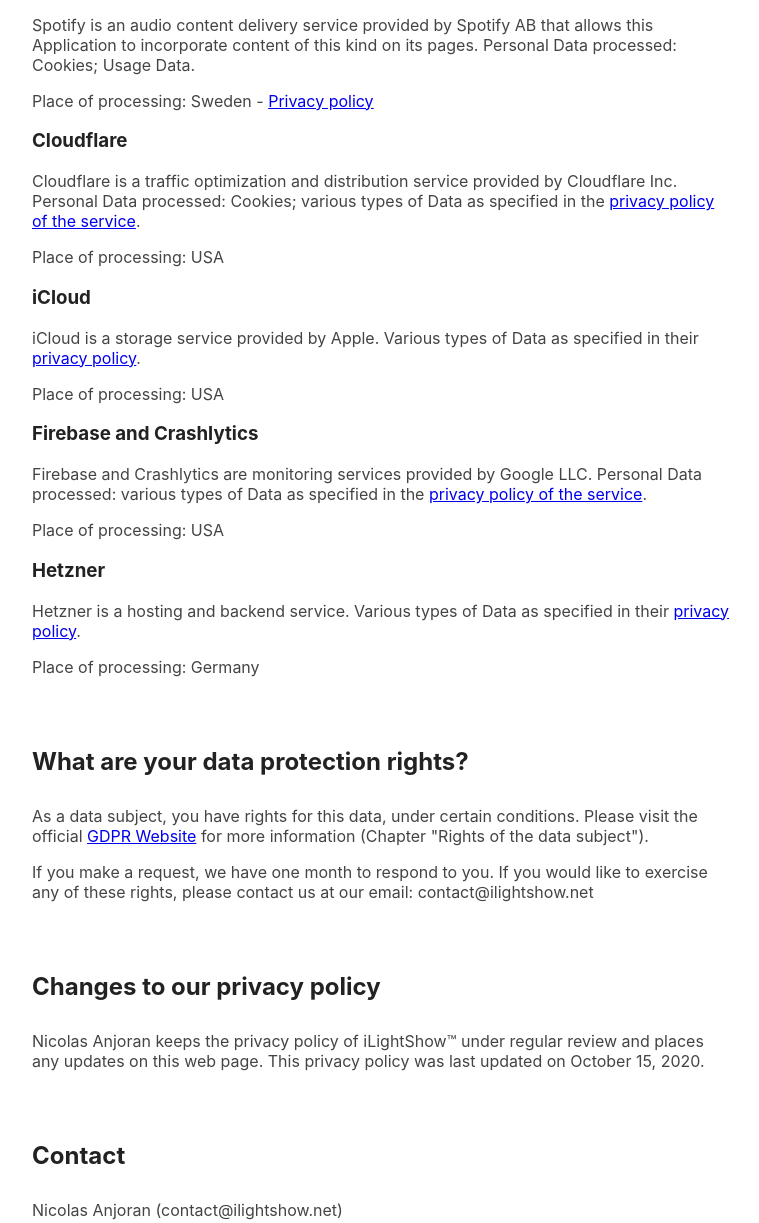
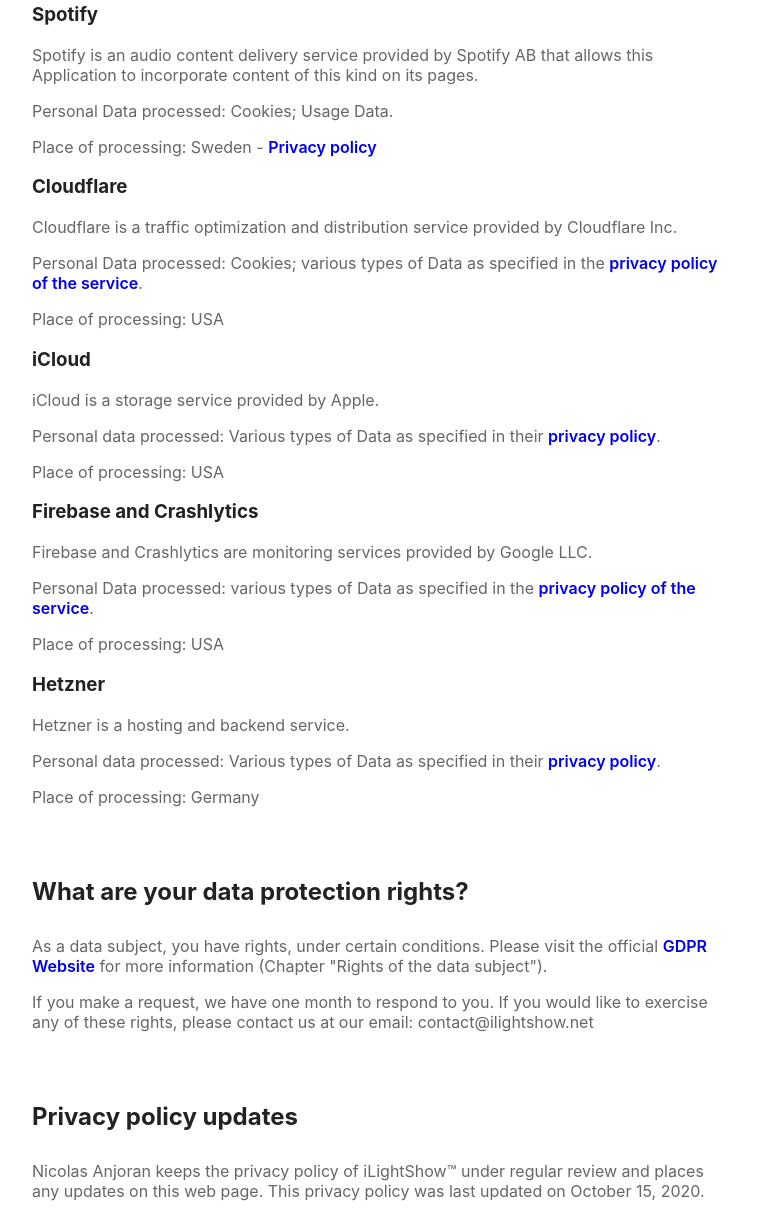
Before and after one commit to ilightshow/privacy-policy, a website: page index.html in a window 1280 px wide. Shown: the part 1378-2601 px from the top of the page, without its empty margins (258-1017 px from the left). Drawn offline with Linux system fonts and the light colour scheme.

Commit message:
Format updated

```diff
--- a/index.html
+++ b/index.html
@@ -7,10 +7,33 @@
     <title>Privacy Policy of iLightShow</title>
     <style>
         /* System Fonts as used by Medium and WordPress */
+
+        a {
+            font-weight: 600;
+        }
+
+        a:link {
+            text-decoration: none;
+        }
+
+        a:visited {
+            text-decoration: none;
+        }
+
+        a:hover {
+            text-decoration: underline;
+        }
+
+        a:active {
+            text-decoration: underline;
+        }
+
         body {
+
             padding: 20px;
             max-width: 700px;
             margin: auto;
+            margin-bottom: 100px;
             color: #222222;
             /* text-align: justify; */
             text-justify: auto;
@@ -18,11 +41,14 @@
         }
 
         p {
-            color: #444444;
+            color: #666666;
         }
 
         h1 {
+            /* font-weight: 500; */
+            color: #444444;
             text-align: center;
+            padding-bottom: 30px;
         }
 
         p:first-of-type {
@@ -37,6 +63,11 @@
         h2 {
             margin-bottom: 30px;
         }
+
+        h1 strong {
+            color: #222222;
+            border-bottom: #888888 solid 3px;
+        }
     </style>
 </head>
 
@@ -45,7 +76,7 @@
 <p>iLightShow™ is an app developed by Nicolas Anjoran. This privacy policy explains how your data is used when you use an iLightShow™ app/service.</p>
 <h2 id="summary">Summary 📝</h2>
 <p>Your privacy is important to us, iLightShow only collects the minimum amount of data required to make the app/service work. Most of the data used by the app isn't collected at all and only used locally on your device (like the music playback or microphone audio levels).</p>
-<p>If you have any question, feel free to reach out to me at contact@ilightshow.net</p>
+<p>If you have any question, feel free to reach out to me at contact@ilightshow.net.</p>
 <p><br><br><hr></p>
 <h2 id="whatdatadowecollectwhyandhowdowecollectit">What data do we collect, why and how do we collect it?</h2>
 <h3 id="spotifyusernameid">Spotify username/ID</h3>
@@ -60,30 +91,30 @@
 <p>Transfers of your data are encrypted using the HTTPS protocol. Your data is stored on our servers, which are configured to prevent unauthorized access and are regularly updated for security patches.</p>
 <h2 id="thirdpartyservices">Third-party services</h2>
 <h3 id="spotify">Spotify</h3>
-<p>Spotify is an audio content delivery service provided by Spotify AB that allows this Application to incorporate content of this kind on its pages.
-Personal Data processed: Cookies; Usage Data.</p>
+<p>Spotify is an audio content delivery service provided by Spotify AB that allows this Application to incorporate content of this kind on its pages.</p>
+<p>Personal Data processed: Cookies; Usage Data.</p>
 <p>Place of processing: Sweden - <a href="https://www.spotify.com/us/legal/privacy-policy">Privacy policy</a></p>
 <h3 id="cloudflare">Cloudflare</h3>
-<p>Cloudflare is a traffic optimization and distribution service provided by Cloudflare Inc.
-Personal Data processed: Cookies; various types of Data as specified in the <a href="https://www.cloudflare.com/privacypolicy/">privacy policy of the service</a>.</p>
+<p>Cloudflare is a traffic optimization and distribution service provided by Cloudflare Inc.</p>
+<p>Personal Data processed: Cookies; various types of Data as specified in the <a href="https://www.cloudflare.com/privacypolicy/">privacy policy of the service</a>.</p>
 <p>Place of processing: USA</p>
 <h3 id="icloud">iCloud</h3>
-<p>iCloud is a storage service provided by Apple.
-Various types of Data as specified in their <a href="https://www.apple.com/legal/privacy">privacy policy</a>.</p>
+<p>iCloud is a storage service provided by Apple.</p>
+<p>Personal data processed: Various types of Data as specified in their <a href="https://www.apple.com/legal/privacy">privacy policy</a>.</p>
 <p>Place of processing: USA</p>
 <h3 id="firebaseandcrashlytics">Firebase and Crashlytics</h3>
-<p>Firebase and Crashlytics are monitoring services provided by Google LLC.
-Personal Data processed: various types of Data as specified in the <a href="https://policies.google.com/privacy">privacy policy of the service</a>.</p>
+<p>Firebase and Crashlytics are monitoring services provided by Google LLC.</p>
+<p>Personal Data processed: various types of Data as specified in the <a href="https://policies.google.com/privacy">privacy policy of the service</a>.</p>
 <p>Place of processing: USA</p>
 <h3 id="hetzner">Hetzner</h3>
-<p>Hetzner is a hosting and backend service.
-Various types of Data as specified in their <a href="https://www.hetzner.com/rechtliches/datenschutz">privacy policy</a>.</p>
+<p>Hetzner is a hosting and backend service.</p>
+<p>Personal data processed: Various types of Data as specified in their <a href="https://www.hetzner.com/rechtliches/datenschutz">privacy policy</a>.</p>
 <p>Place of processing: Germany</p>
 <h2 id="whatareyourdataprotectionrights">What are your data protection rights?</h2>
-<p>As a data subject, you have rights for this data, under certain conditions. Please visit the official <a href="https://gdpr-info.eu">GDPR Website</a> for more information (Chapter "Rights of the data subject").</p>
+<p>As a data subject, you have rights, under certain conditions. Please visit the official <a href="https://gdpr-info.eu">GDPR Website</a> for more information (Chapter "Rights of the data subject").</p>
 <p>If you make a request, we have one month to respond to you. If you would like to exercise any of these rights, please contact us at our email: contact@ilightshow.net</p>
-<h2 id="changestoourprivacypolicy">Changes to our privacy policy</h2>
+<h2 id="privacypolicyupdates">Privacy policy updates</h2>
 <p>Nicolas Anjoran keeps the privacy policy of iLightShow™ under regular review and places any updates on this web page. This privacy policy was last updated on October 15, 2020.</p>
-<h2 id="contact">Contact</h2>
+<h2 id="contactownerdeveloper">Contact (Owner &amp; Developer)</h2>
 <p>Nicolas Anjoran (contact@ilightshow.net)</p>
 </body>
```
Also changed, not shown: policy.md (+10 -5 lines), template.html (+32 -1 lines).
